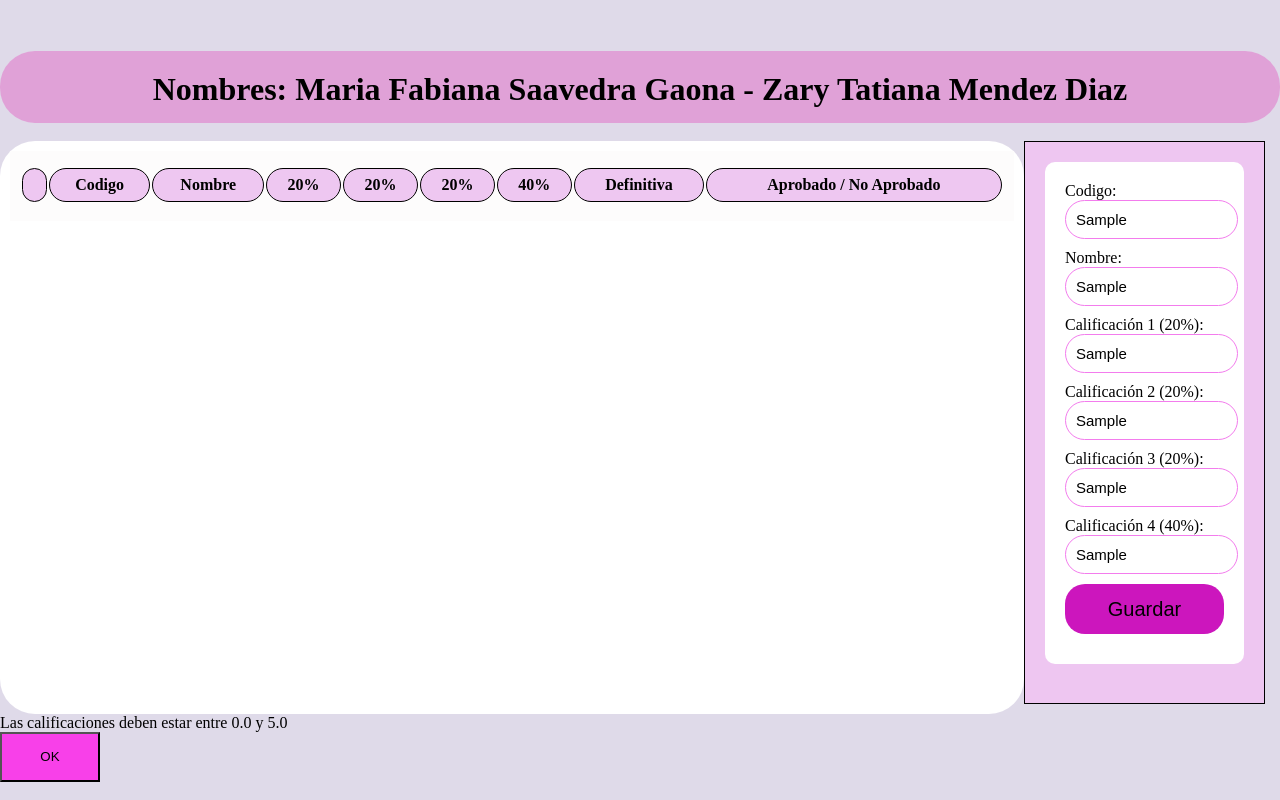
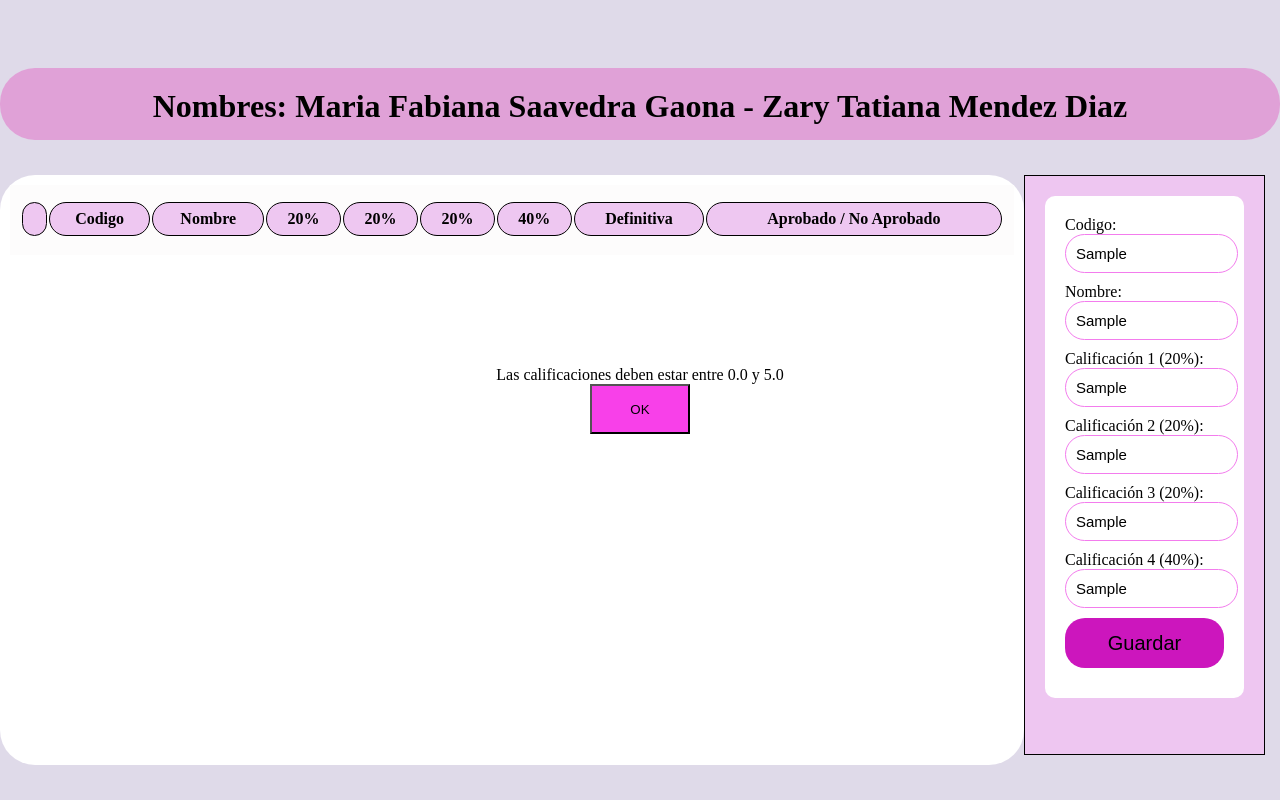
Before and after one commit to Zary-Mendez/quiz1, a plain HTML site: page index.html in a window 1280 px wide. Both pictures are taken after typing "Sample", "Sample", "Sample", "Sample", "Sample", "Sample" into the empty fields and a click on the button "Guardar". Drawn offline with Linux system fonts and the light colour scheme.

Commit message:
Cambios finales

```diff
--- a/CSS/index.css
+++ b/CSS/index.css
@@ -132,20 +132,14 @@ table th {
     top:50%;
     left:50%;
     transform:translate(-50%, -50%);
-    background-color:#f8e4f8;
-    padding:20px;
+    background-color: #ffffff;
+    padding: 20px;
     text-align: center;
     border-radius: 100px;
     width: 100%;
-    max-width: 300px;
+    max-width: 400px;
 }
-.codigomsg button {
-    background-color: #b885f3;
-    border: 1px;
-    padding: 5px 10px;
-    border-radius: 100px;
-    cursor: pointer;
-}
+
 
 .modal {
     position: fixed;
--- a/JS/index.js
+++ b/JS/index.js
@@ -103,7 +103,7 @@ registroForm.addEventListener("submit", (event) => {
   for (let nota of notas) {
     if (isNaN(nota) || nota < 0 || nota > 5) {
       validarMsg.style.display='block'
-      return;
+      return
     }
   }
 
--- a/index.html
+++ b/index.html
@@ -81,9 +81,9 @@
 </div>
 
 <div id="validarMsg" class="validarMsg" style="display: none;">
-  <div>
+  <div class="codigomsg-content">
   <p> Las calificaciones deben estar entre 0.0 y 5.0</p>
-  <button id="errorNota">OK</button>
+  <button id="errorCodigo">OK</button>
   </div>
 </div>
 
```
